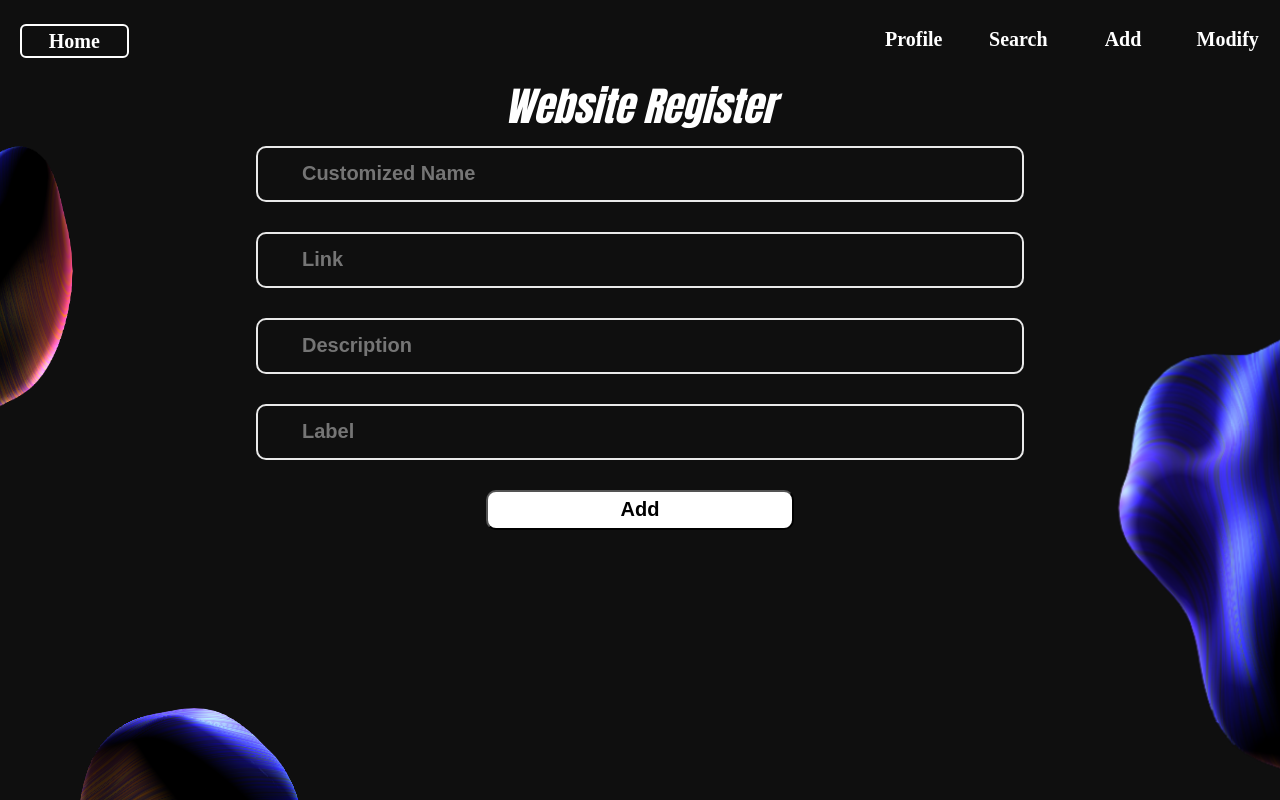
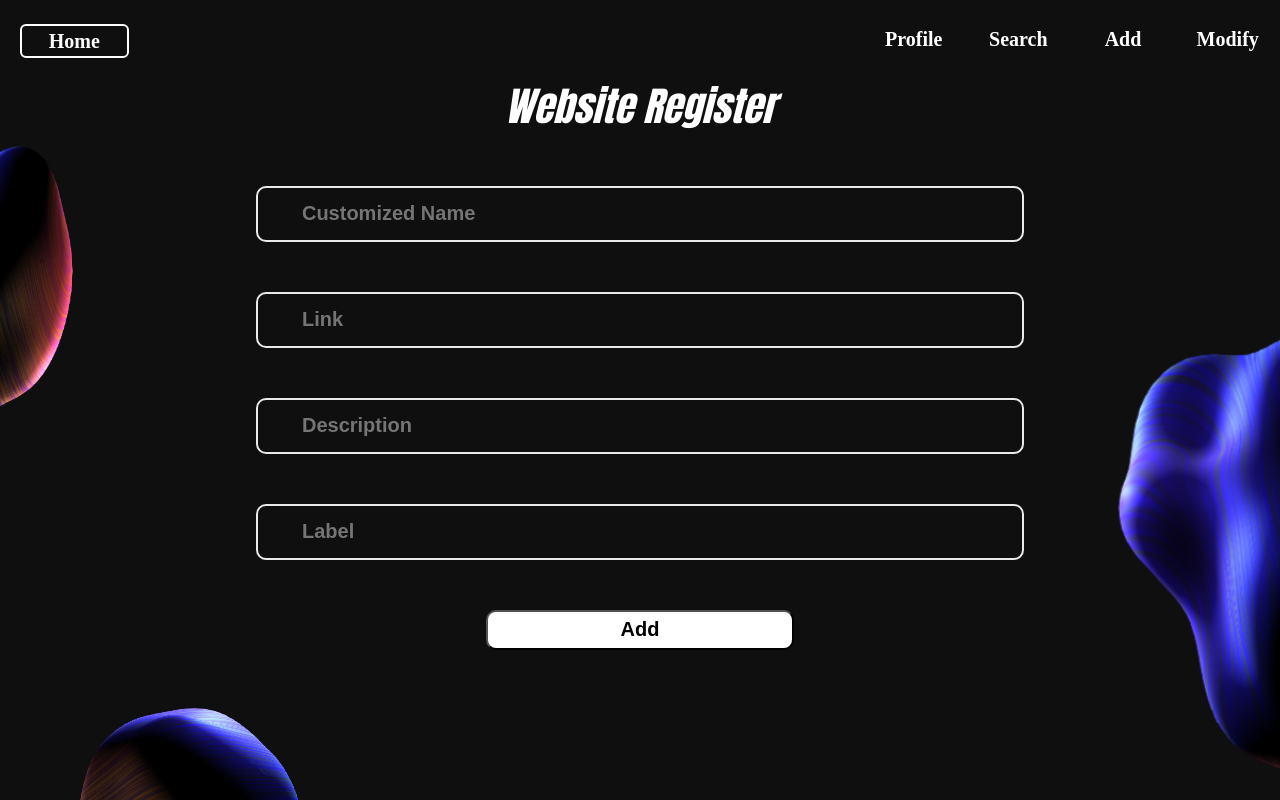
Before and after one commit to zherenh/ITProject, a React (Create React App) app in the folder project_frontend/: page /add in a window 1280 px wide. Built offline with nearby package versions, Linux system fonts and the light colour scheme.

Commit message:
make the pointer "pointer"

```diff
--- a/project_frontend/src/components/Add/Add.module.css
+++ b/project_frontend/src/components/Add/Add.module.css
@@ -54,7 +54,7 @@
 
 }
 .mybox .title {
-  margin-bottom: -20px;
+  margin-bottom: 50px;
   display: flex;
   justify-content: center;
   align-items: center;
@@ -64,7 +64,7 @@
   font-style: italic;
 }
 .mybox .ipt_box {
-  margin: 30px 0px;
+  margin: 50px 0px;
   display: flex;
   justify-content: center;
   align-items: center;
@@ -96,6 +96,7 @@
   font-weight: 600;
   font-size: 20px;
   background-color: #ffff;
+  cursor: pointer;
 }
 
 @media (max-width: 900px) {
--- a/project_frontend/src/components/Add/Add.module.less
+++ b/project_frontend/src/components/Add/Add.module.less
@@ -59,7 +59,7 @@
 }
 
 .mybox .title {
-    margin-bottom: -20px;
+    margin-bottom: 50px;
     display: flex;
     justify-content: center;
     align-items: center;
@@ -70,7 +70,7 @@
 }
 
 .mybox .ipt_box {
-    margin: 30px 0px;
+    margin: 50px 0px;
     display: flex;
     justify-content: center;
     align-items: center;
@@ -105,4 +105,5 @@
     font-weight: 600;
     font-size: 20px;
     background-color: #ffff;
+    cursor: pointer;
 }
--- a/project_frontend/src/components/Modify/Modify.module.css
+++ b/project_frontend/src/components/Modify/Modify.module.css
@@ -118,6 +118,7 @@
   height: 80%;
   line-height: 40px;
   background-color: #FF97C3;
+  cursor: pointer;
 }
 .Modify .linkContainer .linkBox .editButton {
   margin-left: 8%;
@@ -130,6 +131,7 @@
   height: 80%;
   line-height: 40px;
   background-color: #809dff;
+  cursor: pointer;
 }
 .Modify .mybox {
   width: 80%;
@@ -172,6 +174,7 @@
   font-weight: bold;
   font-size: 30px;
   background-color: #809dff;
+  cursor: pointer;
 }
 .Modify .mybox .update {
   min-width: 120px;
@@ -186,6 +189,7 @@
   font-weight: bold;
   font-size: 30px;
   background-color: #FF97C3;
+  cursor: pointer;
 }
 @media (max-width: 1100px) {
   .Modify .Stone1 {
--- a/project_frontend/src/components/Modify/Modify.module.less
+++ b/project_frontend/src/components/Modify/Modify.module.less
@@ -126,6 +126,7 @@
     height: 80%;
     line-height: 40px;
     background-color: #FF97C3;
+    cursor: pointer;
   }
 
   .Modify .linkContainer .linkBox .editButton {
@@ -139,6 +140,7 @@
     height: 80%;
     line-height: 40px;
     background-color: #809dff;
+    cursor: pointer;
   }
 
   .Modify .mybox {
@@ -185,6 +187,7 @@
     font-weight: bold;
     font-size: 30px;
     background-color: #809dff;
+    cursor: pointer;
   }
 
   .Modify .mybox .update {
@@ -200,6 +203,7 @@
     font-weight: bold;
     font-size: 30px;
     background-color: #FF97C3;
+    cursor: pointer;
   }
 
   @media (max-width: 1100px) {
--- a/project_frontend/src/components/Profile/Profile.module.less
+++ b/project_frontend/src/components/Profile/Profile.module.less
@@ -238,8 +238,9 @@
      border-radius: 20px;
      height: 40px;
 
-     span {
+     link {
        margin-left: 20px;
+       color: white;
      }
    }
 
--- a/project_frontend/src/components/Search/Search.module.css
+++ b/project_frontend/src/components/Search/Search.module.css
@@ -74,6 +74,7 @@
   font-size: 23px;
   line-height: 23px;
   font-weight: bolder;
+  cursor: pointer;
 }
 .Search div .link {
   margin: 20px;
```
